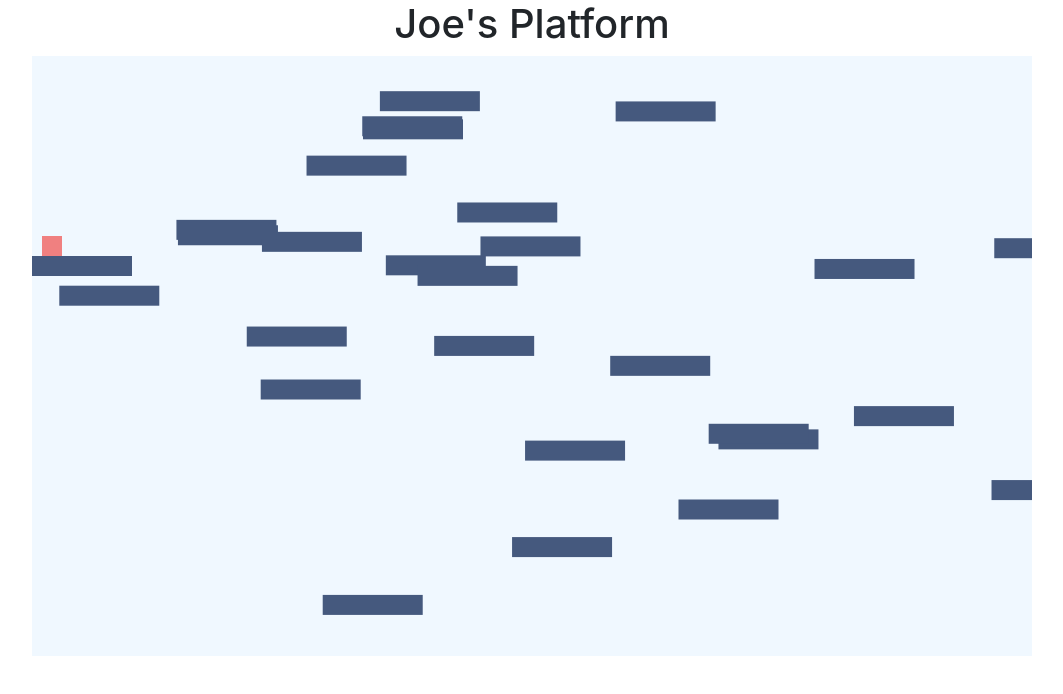
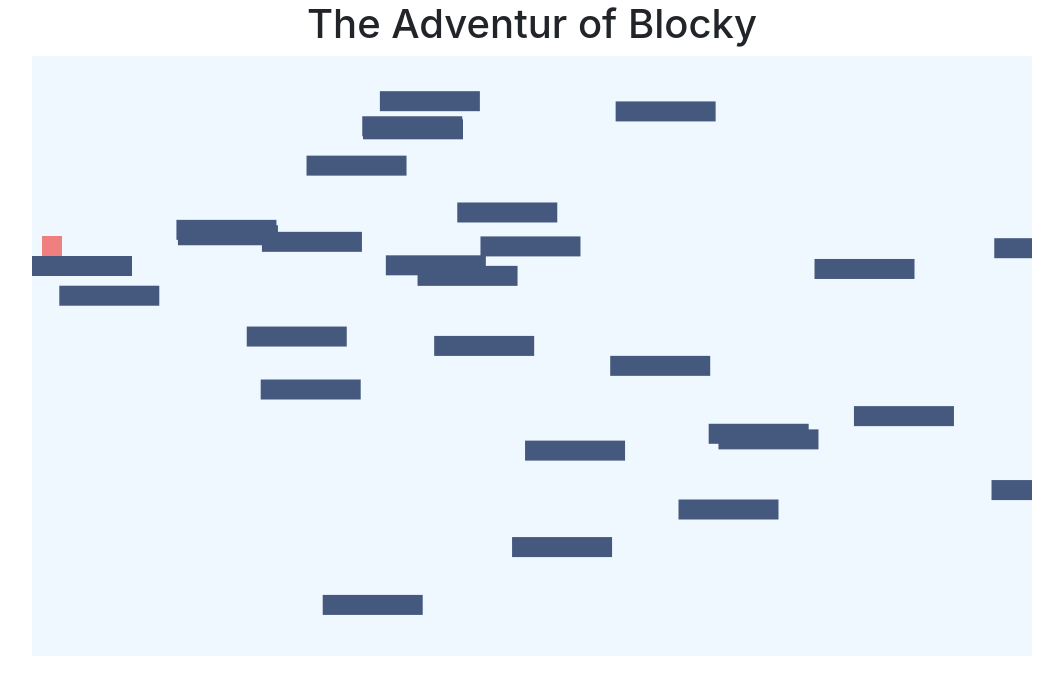
Before and after one commit to jmarzu/First-Platformer, a website: page public/index.html in a window 1280 px wide. Shown: the whole page, without its empty margins (108-1171 px from the left). Drawn offline with nearby package versions, Linux system fonts and the light colour scheme.

Commit message:
updated game title and added readme

```diff
--- a/public/index.html
+++ b/public/index.html
@@ -5,7 +5,7 @@
 	<title>Joe's Platform</title>
 </head>
 <body class="container text-center">
-	<h1>Joe's Platform</h1>
+	<h1>The Adventur of Blocky</h1>
 	<canvas id="canvas"></canvas>
 	<script src="bundle.js"></script>
 </body>
```
Also changed, not shown: README.md (added).
